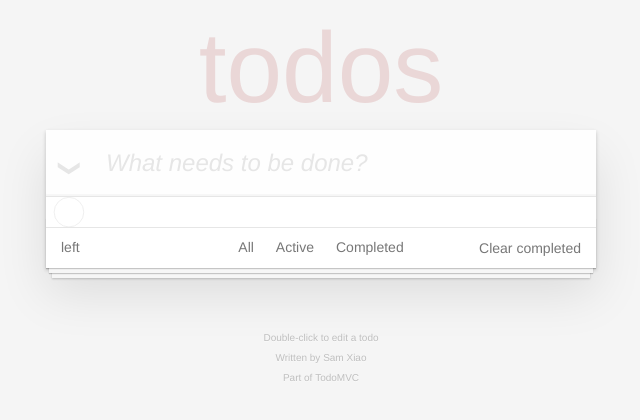
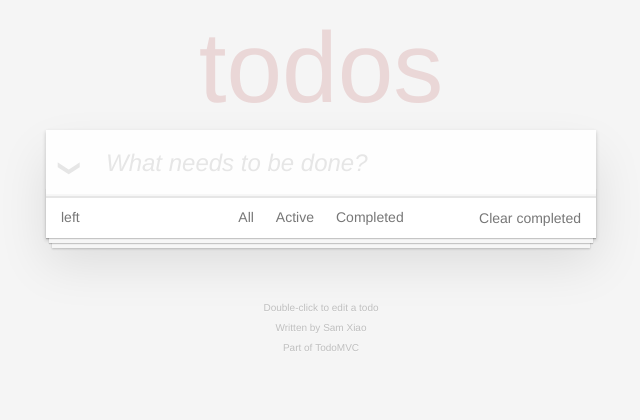
Before and after one commit to oomusou/vue-todomvc, a Vue app: page / in a window 1280 px wide. Shown: the top 420 px of the page, without its empty margins (319-959 px from the left). Built offline with nearby package versions, Linux system fonts and the light colour scheme.

Commit message:
Add todo

```diff
--- a/src/App.vue
+++ b/src/App.vue
@@ -3,16 +3,16 @@
     <section class="todoapp">
 			<header class="header">
 				<h1>todos</h1>
-				<input class="new-todo" autofocus autocomplete="off" placeholder="What needs to be done?">
+				<input v-model="todo" @keyup.enter="addTodo" class="new-todo" autofocus autocomplete="off" placeholder="What needs to be done?">
 			</header>
 			<section class="main">
 				<input id="toggle-all" class="toggle-all" type="checkbox">
 				<label for="toggle-all">Mark all as complete</label>
 				<ul class="todo-list">
-					<li class="todo">
+					<li v-for="(item, index) in todos" :key="index"  class="todo">
 						<div class="view">
 							<input class="toggle" type="checkbox">
-							<label></label>
+							<label>{{ item.title }}</label>
 							<button class="destroy"></button>
 						</div>
 						<input class="edit" type="text">
@@ -42,7 +42,25 @@
 </template>
 
 <script>
+
+/** 新增 todo */
+const addTodo = function() {
+  if (!this.todo) return;
+
+  this.todos = [...this.todos, { title: this.todo }];
+  this.todo = '';
+};
+
 export default {
   name: 'app',
+  data: () => ({
+    /** 新增的 todo */
+    todo: '',
+    /** 所有 todos */
+    todos: [],
+  }),
+  methods: {
+    addTodo,
+  }
 }
 </script>
```
